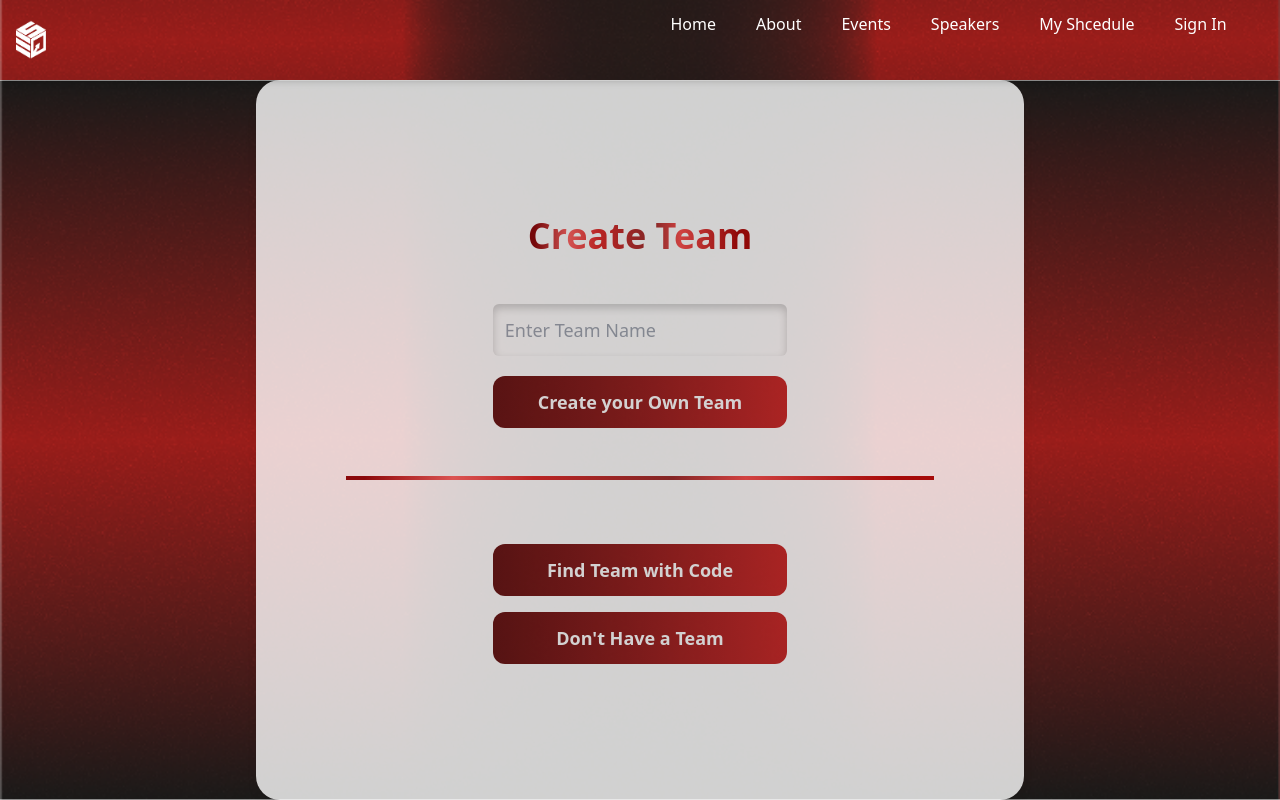
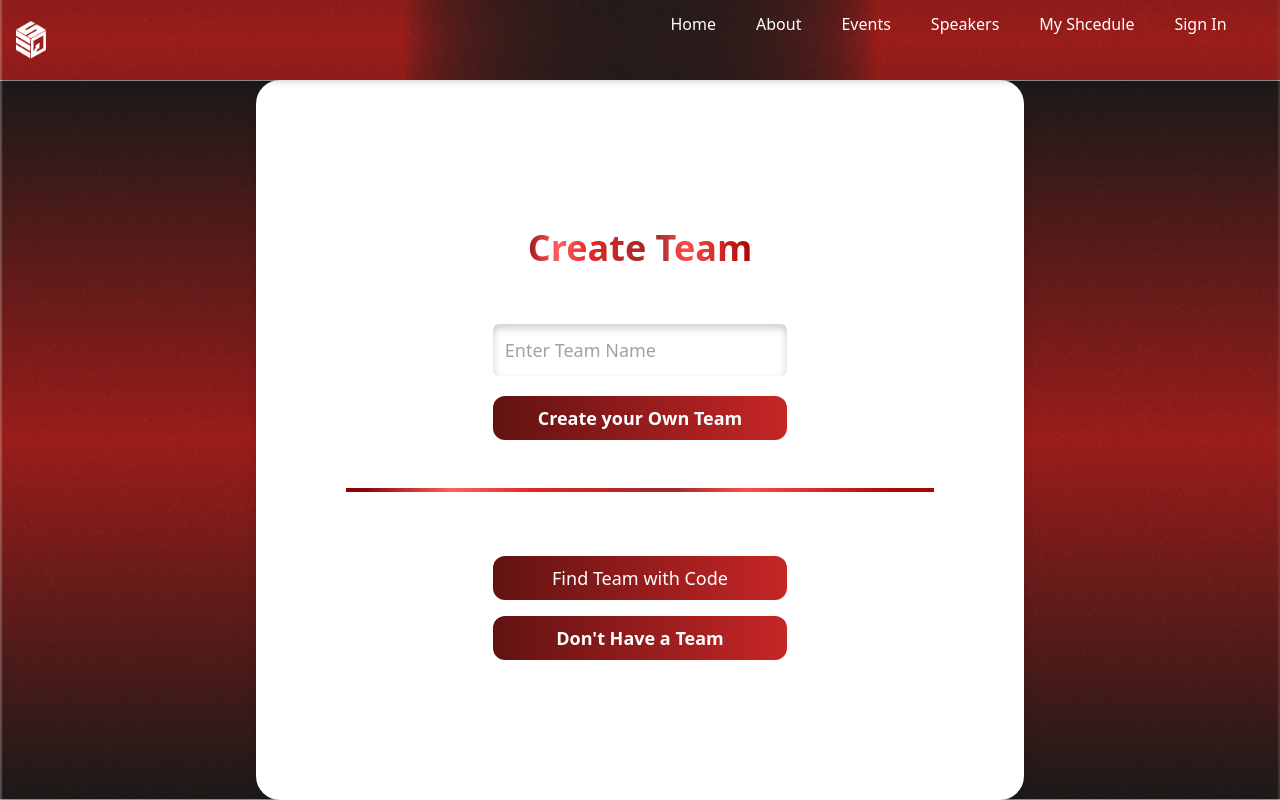
Before and after one commit to ecellvit/Esummit25, a Next.js app: page /events/event1/createTeam in a window 1280 px wide. Built offline with nearby package versions, Linux system fonts and the light colour scheme; no server answers.

Commit message:
loader added, navigation added

```diff
--- a/app/events/event1/createTeam/page.tsx
+++ b/app/events/event1/createTeam/page.tsx
@@ -68,12 +68,12 @@ export default function page() {
 
   return (
     <main
-      className=" bg-cover bg-center bg-no-repeat flex items-center justify-center"
+      className=" bg-cover bg-center bg-no-repeat flex items-center justify-center opacity-100"
       style={{ backgroundImage: `url(${bg.src})`, backgroundSize: "cover" }}
     >
       {isLoading && <Loader />} {/* Show loader based on isLoading state */}
       <div
-        className="bg-white text-red p-4 rounded-3xl flex flex-col items-center justify-center shadow-lg w-4/5 lg:w-3/5  lg:h-[90vh] opacity-80"
+        className="bg-white text-red p-4 rounded-3xl flex flex-col items-center justify-center shadow-lg w-4/5 lg:w-3/5  lg:h-[90vh] opacity-100"
 
         // style={{
         //   backgroundImage: `url(${divbg.src})`,
@@ -81,7 +81,7 @@ export default function page() {
         // }}
       >
         <h2
-          className="text-3xl lg:text-4xl font-bold text-center mb-12"
+          className="text-3xl lg:text-4xl font-bold text-center mb-12 btn-primary btn-secondary bg-red-500 text-white px-4 py-2 rounded-md hover:scale-105 transition-transform flex items-center justify-center gap-2 "
           style={{
             background:
               "linear-gradient(90deg, #8A0407 3.01%, #FF6261 18.13%, #DE2726 31.78%, #9C2929 55.42%, #FB4C4B 68.04%, #AC0605 93.31%)",
@@ -89,7 +89,12 @@ export default function page() {
             WebkitTextFillColor: "transparent",
           }}
         >
-          Create Team
+          {isLoading ? (
+    <span className="w-4 h-5 border-5 border-t-5 border-white rounded-full animate-spin"></span>
+  ) : (
+    "Create Team"
+  )}
+
         </h2>
         <div className="w-full flex flex-col items-center gap-5">
           <input
@@ -101,13 +106,18 @@ export default function page() {
             onChange={handleChange}
           />
           <button
-            className="w-4/5 md:w-3/5 lg:w-2/5 p-3 rounded-xl text-white text-lg font-semibold hover:scale-105 active:scale-95 transition-transform"
+            className="w-4/5 md:w-3/5 lg:w-2/5 p-3 rounded-xl text-white text-lg font-semibold btn-primary btn-secondary bg-red-500 text-white px-4 py-2 rounded-md hover:scale-105 transition-transform flex items-center justify-center gap-2"
             style={{
               background: "linear-gradient(90deg, #611212 0%, #C72626 100%)",
             }}
             onClick={createTeam}
           >
-            Create your Own Team
+            {isLoading ? (
+    <span className="w-5 h-5 border-4 border-t-4 border-white rounded-full animate-spin"></span>
+  ) : (
+    "Create your Own Team"
+  )}
+
           </button>
         </div>
         <hr
@@ -120,22 +130,31 @@ export default function page() {
           }}
         />
         <button
-          className="mt-4 w-4/5 md:w-3/5 lg:w-2/5 p-3 rounded-xl text-white text-lg font-semibold hover:scale-105 active:scale-95 transition-transform"
+          className="mt-4 w-4/5 md:w-3/5 lg:w-2/5 p-3 rounded-xl text-white text-lg rounded-md btn-primary btn-secondary bg-red-500 text-white px-4 py-2 rounded-md hover:scale-105 transition-transform flex items-center justify-center gap-2"
           style={{
             background: "linear-gradient(90deg, #611212 0%, #C72626 100%)",
           }}
           onClick={joinTeam}
         >
-          Find Team with Code
+           {isLoading ? (
+    <span className="w-5 h-5 border-4 border-t-4 border-white rounded-full animate-spin"></span>
+  ) : (
+    "Find Team with Code"
+  )}
+
         </button>
         <button
-          className="mt-4 w-4/5 md:w-3/5 lg:w-2/5 p-3 rounded-xl text-white text-lg font-semibold hover:scale-105 active:scale-95 transition-transform"
+          className="mt-4 w-4/5 md:w-3/5 lg:w-2/5 p-3 rounded-xl text-white text-lg font-semibold rounded-md btn-primary btn-secondary bg-red-500 text-white px-4 py-2 rounded-md hover:scale-105 transition-transform flex items-center justify-center gap-2"
           style={{
             background: "linear-gradient(90deg, #611212 0%, #C72626 100%)",
           }}
           onClick={userConsent}
         >
-          Don't Have a Team
+           {isLoading ? (
+    <span className="w-5 h-5 border-4 border-t-4 border-white rounded-full animate-spin"></span>
+  ) : (
+    "Don't Have a Team"
+  )}
         </button>
       </div>
       <Toaster />
--- a/app/events/event1/joinTeam/page.tsx
+++ b/app/events/event1/joinTeam/page.tsx
@@ -127,7 +127,7 @@ export default function JoinTeam() {  // Remove the props) {
       className="h-screen w-screen flex items-center justify-center bg-black opacity-100" style={{ backgroundImage: `url(${bg.src})`, backgroundSize: 'cover' }}
     >
       {isLoading && <Loader />} {/* Show loader based on isLoading state */}
-      <div className="bg-white text-red p-8 rounded-3xl flex flex-col items-center justify-center shadow-lg w-4/5 lg:w-3/5 h-[80vh] opacity-80" style={{ backgroundImage: `url(${divbg.src})`, backgroundSize: 'cover' }}>
+      <div className="bg-white text-red p-8 rounded-3xl flex flex-col items-center justify-center shadow-lg w-4/5 lg:w-3/5 h-[80vh] opacity-100 bg-white" style={{ backgroundSize: 'cover' }}>
         <h2 className="text-3xl lg:text-4xl font-bold text-center mb-12" style={{ background: "linear-gradient(90deg, #8A0407 3.01%, #FF6261 18.13%, #DE2726 31.78%, #9C2929 55.42%, #FB4C4B 68.04%, #AC0605 93.31%)", WebkitBackgroundClip: "text", WebkitTextFillColor: "transparent" }}>Join Team</h2>
         <form className="w-full flex flex-col items-center gap-5" onSubmit={fetchTeamName}>
           <input
@@ -145,19 +145,10 @@ export default function JoinTeam() {  // Remove the props) {
             disabled={loading}
           >
             {loading ? (
-              <div
-                style={{
-                  border: "4px solid #f3f3f3",
-                  borderTop: "4px solid #3498db",
-                  borderRadius: "50%",
-                  width: "20px",
-                  height: "20px",
-                  animation: "spin 2s linear infinite",
-                  margin: "0 auto",
-                }}
-              ></div> // Spinner with inline styles
+              <span className="w-5 h-5 border-4 border-t-4 border-white rounded-full animate-spin"></span>
             ) : (
-              "Join Team with Code"
+              "Join Team With Code"
+
             )}
           </button>
         </form>
@@ -193,14 +184,26 @@ export default function JoinTeam() {  // Remove the props) {
           style={{ background: "linear-gradient(90deg, #611212 0%, #C72626 100%)" }}
           onClick={createTeam}
         >
-          Create your Own Team
+          {loading ? (
+              <span className="w-5 h-5 border-4 border-t-4 border-white rounded-full animate-spin"></span>
+            ) : (
+              "Create your Own Team"
+
+            )}
+
         </button>
         <button
           className="mt-4 w-4/5 md:w-3/5 lg:w-2/5 p-3 rounded-xl text-white text-lg font-semibold hover:scale-105 active:scale-95 transition-transform"
           style={{ background: "linear-gradient(90deg, #611212 0%, #C72626 100%)" }}
           onClick={userConsent}
         >
-          Don't Have a Team
+          {loading ? (
+              <span className="w-5 h-5 border-4 border-t-4 border-white rounded-full animate-spin"></span>
+            ) : (
+              "Don't have a Team"
+
+            )}
+
         </button>
       </div>
       <Toaster />
--- a/app/events/event1/leaderDashboard/page.tsx
+++ b/app/events/event1/leaderDashboard/page.tsx
@@ -353,12 +353,32 @@ export default function Page() {
             </button> */}
             <div className="flex flex-col sm:flex-row items-center justify-center gap-4 mt-6">
               {/* Add Member Button */}
-              <button
+              {/* <button
                 className="btn-primary btn-secondary bg-red-500 text-white px-4 py-2 rounded-md hover:scale-105 transition-transform"
                 onClick={handleViewTeamCode}
+
               >
+
+
                 Add Member
-              </button>
+              </button> */}
+     <button
+  className="btn-primary btn-secondary bg-red-500 text-white px-4 py-2 rounded-md hover:scale-105 transition-transform flex items-center justify-center gap-2"
+  onClick={async () => {
+    setIsLoading(true);
+    await handleViewTeamCode();
+    setIsLoading(false);
+  }}
+  disabled={isLoading}
+>
+  {isLoading ? (
+    <span className="w-5 h-5 border-4 border-t-4 border-white rounded-full animate-spin"></span>
+  ) : (
+    "Add Member"
+  )}
+</button>
+
+
 
               {teamMembers.length === 1 ? (
                 <button
--- a/app/userDetails/page.tsx
+++ b/app/userDetails/page.tsx
@@ -9,6 +9,8 @@ import Image from "next/image";
 import background from "@/assets/bg.png"
 import background1 from "@/assets/divbg.png"
 import logo from "@/assets/redLogo.png"
+import loader from "@/components/loader"
+import Loader from "@/components/loader";
 interface FormData {
   name: string;
   regNo: string;
@@ -124,7 +126,8 @@ export default function UserDetail() {
 
   // Return loading state or form based on session
   if (status === "loading") {
-    return <div className="flex justify-center items-center fixed inset-0 bg-black bg-opacity-50 z-50"><div className="text-white text-2xl">Loading...</div></div>;
+   <Loader/>
+    // return <div className="flex justify-center items-center fixed inset-0 bg-black bg-opacity-50 z-50"><div className="text-white text-2xl">Loading...</div></div>;
   }
 
   return (
@@ -137,9 +140,7 @@ export default function UserDetail() {
       }}
     >
       {loading && (
-        <div className="flex justify-center items-center fixed inset-0 bg-black bg-opacity-50 z-50">
-          <div className="text-white text-2xl">Loading...</div>
-        </div>
+        <Loader/>
       )}
 
       <div className="grid grid-cols-1 lg:grid-cols-2 gap-4 p-4 md:p-11 w-full ">
@@ -210,10 +211,17 @@ export default function UserDetail() {
               </div>
               <button
                 type="submit"
-                className="p-2 bg-red-800 rounded-lg text-white text-xl hover:text-black active:transform transition duration-200 h-auto text-center w-24 font-sans"
+                className="p-2 bg-red-800 rounded-lg text-white text-xl hover:text-black active:transform transition duration-200 h-auto text-center w-24 font-sansrounded-md hover:scale-105 transition-transform flex items-center justify-center gap-2"
               >
-                Register
+                 {loading ? (
+    <span className="w-5 h-5 border-4 border-t-4 border-white rounded-full animate-spin"></span>
+  ) : (
+    "Register"
+  )}
+                {/* Register */}
               </button>
+
+
             </form>
           </div>
         </div>
--- a/components/navbar.tsx
+++ b/components/navbar.tsx
@@ -49,11 +49,11 @@ const Navbar: React.FC = () => {
       {/* <nav className="fixed top-0 left-0 w-full shadow-md z-50 p-4 flex items-center justify-between"> */}
       <nav
   className="fixed top-0 left-0 w-full h-[10vh] shadow-md  z-50 p-4 flex items-center justify-between bg-cover bg-transparent bg-center"
-  style={{ backgroundImage: `url(${background.src})` }}
+   style={{ backgroundImage: `url(${background.src})` }}
   >
-
-
+      <Link href="/">
       <Image src={logo} alt="WhiteLogo" width={30} height={30} className="cursor-pointer" />
+      </Link>
 
         {/* Hamburger Icon */}
         <div className="md:hidden">
```
